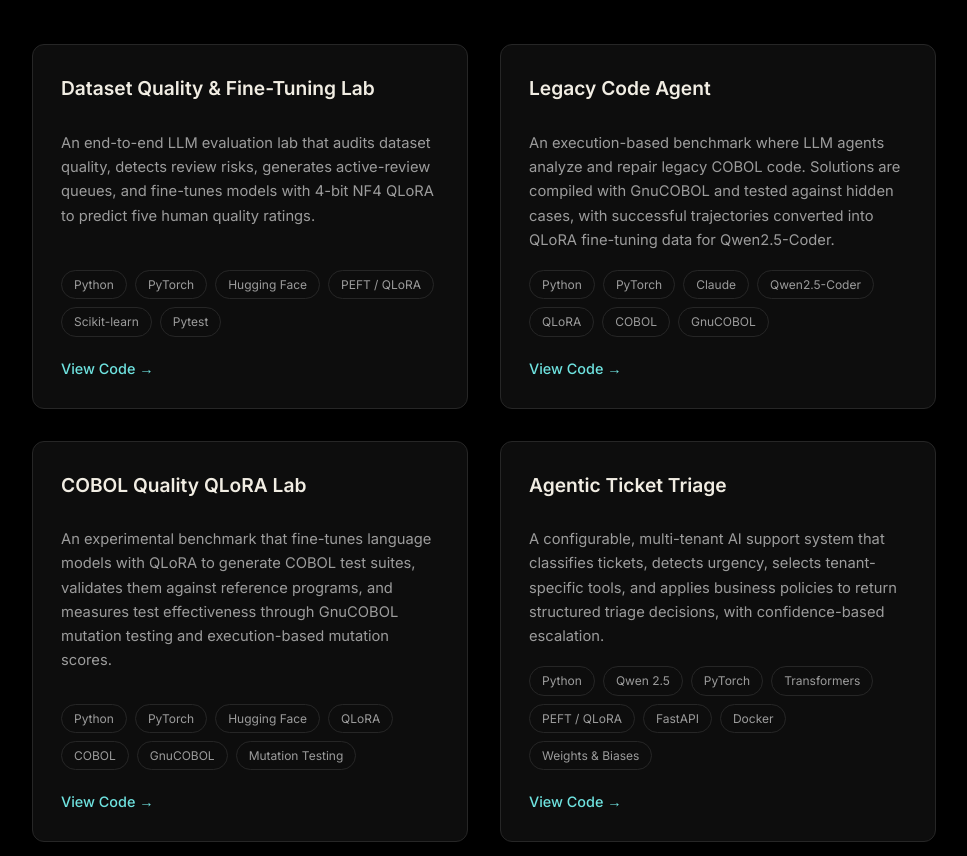
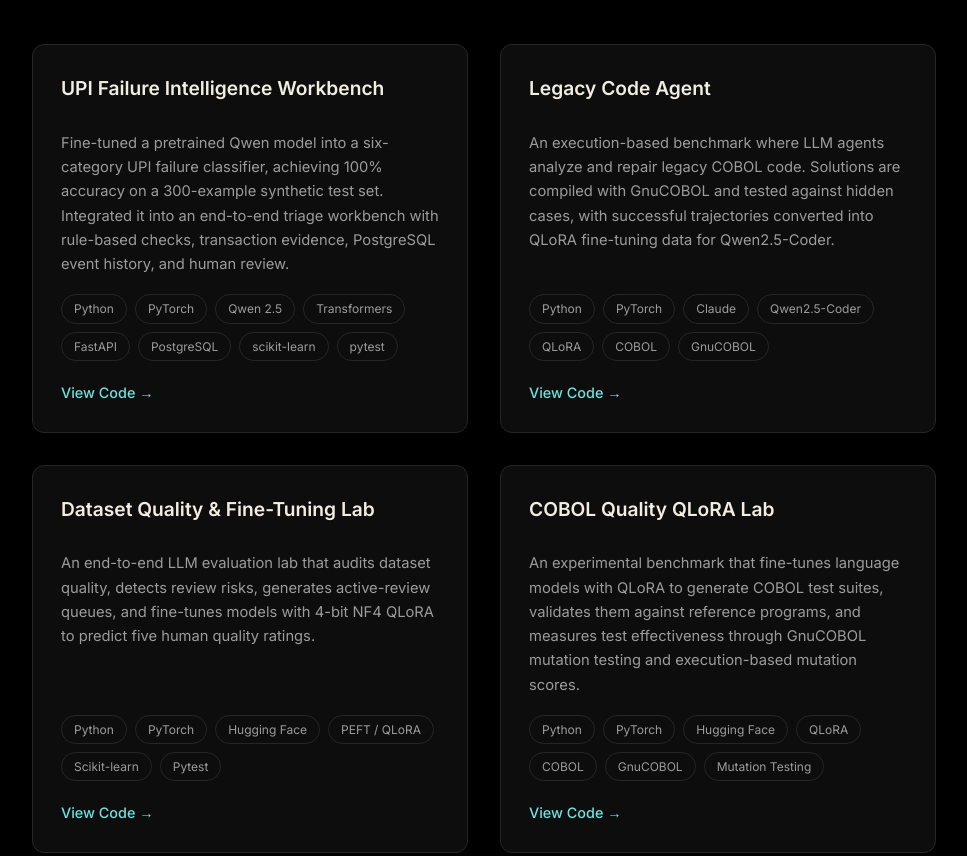
Before and after one commit to Abdulsamadlogic/my-portfolio, a plain HTML site: page index.html in a window 1280 px wide. Shown: the part 980-1836 px from the top of the page, without its empty margins (156-1123 px from the left). Drawn offline with Linux system fonts and the light colour scheme.

Commit message:
Add UPI failure intelligence project to portfolio

```diff
--- a/index.html
+++ b/index.html
@@ -116,12 +116,12 @@
     <div class="proj-grid">
 
       <div class="proj-card reveal">
-        <h3 class="proj-card-title">Dataset Quality &amp; Fine-Tuning Lab</h3>
-        <p class="proj-card-desc">An end-to-end LLM evaluation lab that audits dataset quality, detects review risks, generates active-review queues, and fine-tunes models with 4-bit NF4 QLoRA to predict five human quality ratings.</p>
+        <h3 class="proj-card-title">UPI Failure Intelligence Workbench</h3>
+        <p class="proj-card-desc">Fine-tuned a pretrained Qwen model into a six-category UPI failure classifier, achieving 100% accuracy on a 300-example synthetic test set. Integrated it into an end-to-end triage workbench with rule-based checks, transaction evidence, PostgreSQL event history, and human review.</p>
         <div class="proj-tags">
-          <span>Python</span><span>PyTorch</span><span>Hugging Face</span><span>PEFT / QLoRA</span><span>Scikit-learn</span><span>Pytest</span>
+          <span>Python</span><span>PyTorch</span><span>Qwen 2.5</span><span>Transformers</span><span>FastAPI</span><span>PostgreSQL</span><span>scikit-learn</span><span>pytest</span>
         </div>
-        <a href="https://github.com/Abdulsamadlogic/dataset-quality-finetuning-lab" target="_blank" rel="noopener" class="proj-link">View Code &rarr;</a>
+        <a href="https://github.com/Abdulsamadlogic/upi-failure-intelligence-workbench" target="_blank" rel="noopener" class="proj-link">View Code &rarr;</a>
       </div>
 
       <div class="proj-card reveal">
@@ -134,21 +134,21 @@
       </div>
 
       <div class="proj-card reveal">
+        <h3 class="proj-card-title">Dataset Quality &amp; Fine-Tuning Lab</h3>
+        <p class="proj-card-desc">An end-to-end LLM evaluation lab that audits dataset quality, detects review risks, generates active-review queues, and fine-tunes models with 4-bit NF4 QLoRA to predict five human quality ratings.</p>
+        <div class="proj-tags">
+          <span>Python</span><span>PyTorch</span><span>Hugging Face</span><span>PEFT / QLoRA</span><span>Scikit-learn</span><span>Pytest</span>
+        </div>
+        <a href="https://github.com/Abdulsamadlogic/dataset-quality-finetuning-lab" target="_blank" rel="noopener" class="proj-link">View Code &rarr;</a>
+      </div>
+
+      <div class="proj-card reveal">
         <h3 class="proj-card-title">COBOL Quality QLoRA Lab</h3>
         <p class="proj-card-desc">An experimental benchmark that fine-tunes language models with QLoRA to generate COBOL test suites, validates them against reference programs, and measures test effectiveness through GnuCOBOL mutation testing and execution-based mutation scores.</p>
         <div class="proj-tags">
           <span>Python</span><span>PyTorch</span><span>Hugging Face</span><span>QLoRA</span><span>COBOL</span><span>GnuCOBOL</span><span>Mutation Testing</span>
         </div>
         <a href="https://github.com/Abdulsamadlogic/cobol-quality-qlora-lab" target="_blank" rel="noopener" class="proj-link">View Code &rarr;</a>
-      </div>
-
-      <div class="proj-card reveal">
-        <h3 class="proj-card-title">Agentic Ticket Triage</h3>
-        <p class="proj-card-desc">A configurable, multi-tenant AI support system that classifies tickets, detects urgency, selects tenant-specific tools, and applies business policies to return structured triage decisions, with confidence-based escalation.</p>
-        <div class="proj-tags">
-          <span>Python</span><span>Qwen 2.5</span><span>PyTorch</span><span>Transformers</span><span>PEFT / QLoRA</span><span>FastAPI</span><span>Docker</span><span>Weights &amp; Biases</span>
-        </div>
-        <a href="https://github.com/Abdulsamadlogic/agentic-ticket-triage" target="_blank" rel="noopener" class="proj-link">View Code &rarr;</a>
       </div>
 
     </div>
```
